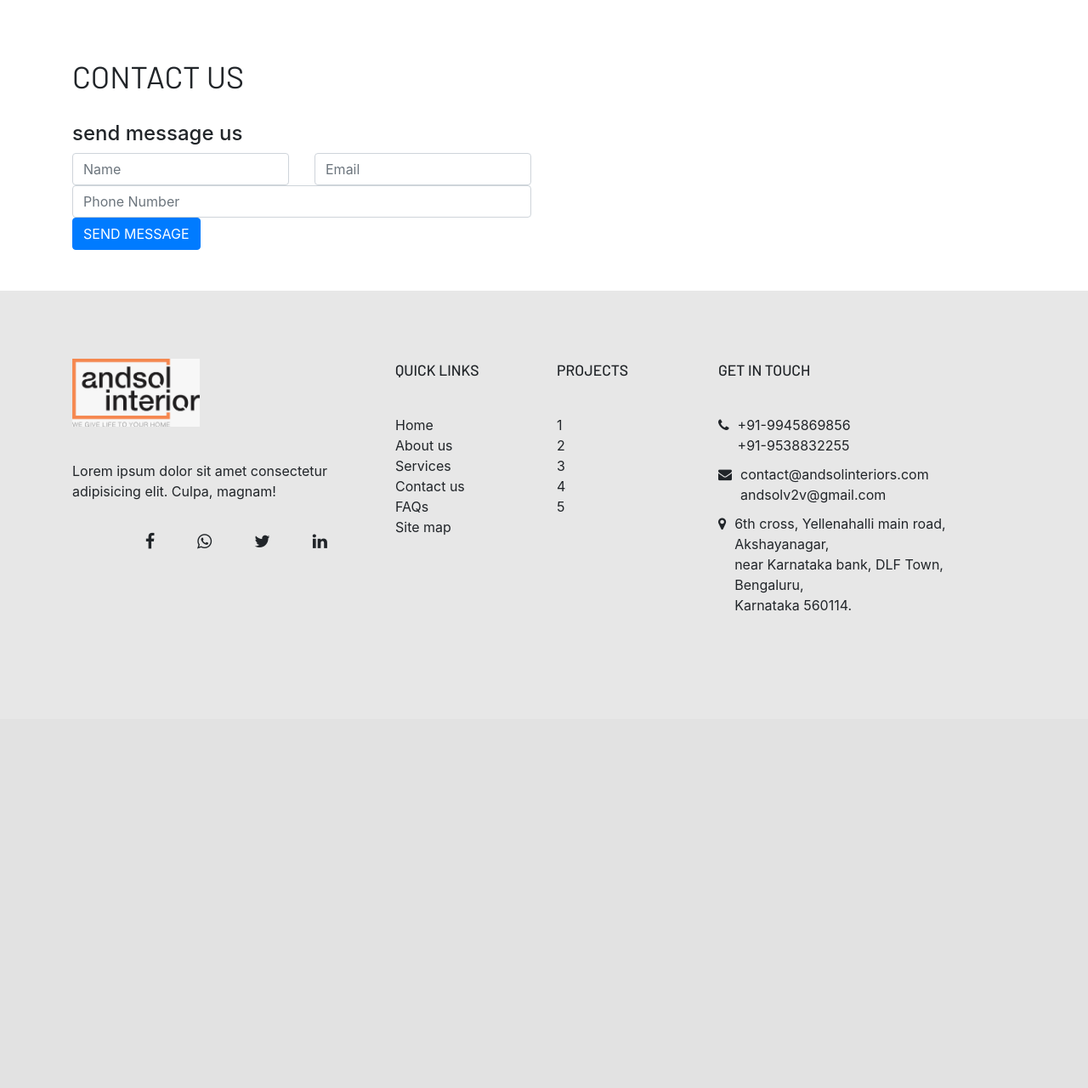
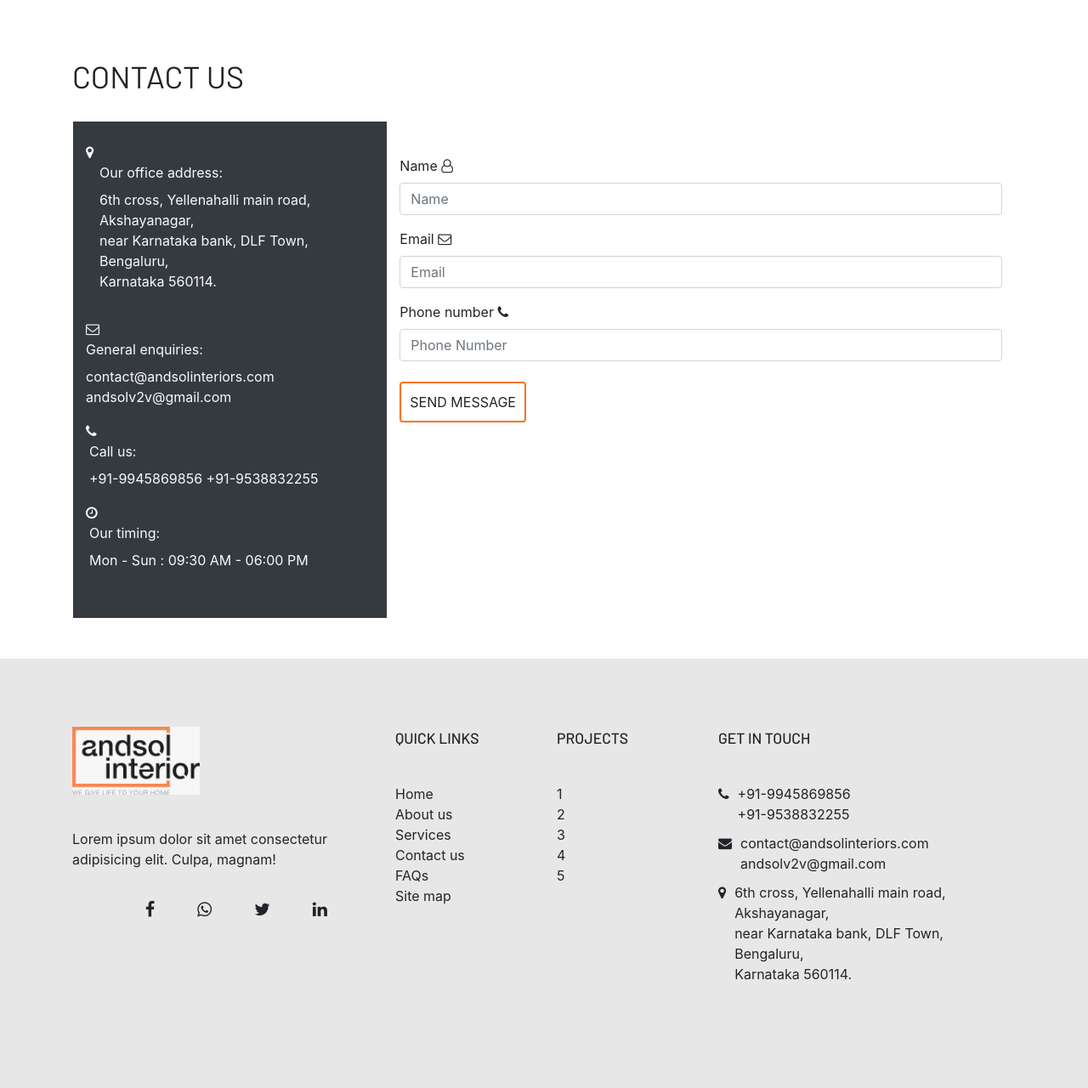
Before and after one commit to rohitsraj12/andsol-interiors, a PHP site: page /contact.php in a window 1280 px wide. Shown: the part 804-2084 px from the top of the page at 85% size. Before the commit the page ends 1523 px from the top, so only its background shows below. Run offline with PHP 8.4, Linux system fonts and the light colour scheme.

Commit message:
Update contact.php

```diff
--- a/public/contact.php
+++ b/public/contact.php
@@ -67,30 +67,93 @@
                             </h2>
                         </div>
                         <!-- end wrap header -->
-                        <div class="row">
-                            <article class="col-sm-6">
-                                <div class="article__header">
-                                    <h4>send message us</h4>
+                        <div class="wrap__contact-section">
+                            <div class="row px-3">
+                                <article class="col-sm-4 py-4 bg-dark text-light">
+                                    <!-- <div class="article__header pb-4">
+                                        <h4 class="section__sub-header">Contact details</h4>
+                                    </div> -->
+                                    <div class="article__body">
+                                        <ul class="contact__details">
+                                            <li class="pb-3">
+                                                <div class="contact__details-icon">
+                                                    <i class="fa fa-map-marker mr-3" aria-hidden="true"></i>
                                                 </div>
+                                                <div class="pl-3">
+                                                    <span class="mb-2 d-block span__header">Our office address:</span>
+                                                    <address class="">
+                                                        6th cross, Yellenahalli main road, Akshayanagar,</br> near Karnataka bank, DLF Town, Bengaluru,</br> Karnataka 560114.
+                                                    </address>
+                                                </div>
+
+                                            </li>
+                                            <li class="pb-3">
+                                                <div class="contact__details-icon">
+                                                    <i class="fa fa-envelope-o mr-3" aria-hidden="true"></i>
+                                                </div>
+                                                <div>
+                                                    <span class="mb-2 d-block span__header">General enquiries:</span>
+                                                    <a class="contact__details-link text-light" href="mailto:contact@andsolinteriors.com" target="_blank">contact@andsolinteriors.com</a>
+                                                    <a class="contact__details-link text-light" href="mailto:andsolv2v@gmail.com" target="_blank">andsolv2v@gmail.com</a>
+                                                </div>
+
+                                            </li>
+                                            <li class="pb-3">
+                                                <div class="contact__details-icon">
+                                                    <i class="fa fa-phone mr-3" aria-hidden="true"></i>
+
+                                                </div>
+                                                <div class="pl-1">
+                                                    <span class="mb-2 d-block span__header">Call us:</span>
+                                                    <a class="contact__details-link text-light" class="" href="tel:9945869856" target="_blank">+91-9945869856</a>
+                                                    <a class="contact__details-link text-light" class="" href="tel:9538832255" target="_blank">+91-9538832255</a>
+                                                </div>
+
+                                            </li>
+                                            <li class="pb-3">
+                                                <div class="contact__details-icon">
+                                                    <i class="fa fa-clock-o mr-3" aria-hidden="true"></i>
+                                                </div>
+                                                    <div class="pl-1">
+                                                    <span class="mb-2 d-block span__header">Our timing:</span>
+                                                    <span > Mon - Sun : 09:30 AM - 06:00 PM</span>
+                                                    </div>
+
+                                            </li>
+                                        </ul>
+                                    </div>
+                                </article>
+                                <article class="col-sm-8 py-4">
+                                    <!-- <div class="article__header">
+
+                                        <h4 class="section__sub-header">send message us</h4>
+                                    </div> -->
                                     <div class="article__body">
-                                <form class="row g-3">
-                                    <div class="col-md-6">
-                                        <input type="text" class="form-control" id="inputEmail4" placeholder="Name">
+                                    <form class="row g-3" method="POST" action="">
+                                        <div class="col-12 pt-3">
+                                            <label for="inputName" class="form-label">Name</label>
+                                            <i class="fa fa-user-o contact__form-icon" aria-hidden="true"></i>
+                                            <input type="text" class="form-control" id="inputName" placeholder="Name" name="name">
                                         </div>
-                                    <div class="col-md-6">
-                                        <input type="email" class="form-control" id="inputPassword4" placeholder="Email">
+                                        <div class="col-12 pt-3">
+                                            <label for="inputEmail" class="form-label">Email</label>
+                                            <i class="fa fa-envelope-o contact__form-icon" aria-hidden="true"></i>
+                                            <input type="email" class="form-control" id="inputEmail" placeholder="Email" name="email">
                                         </div>
-                                    <div class="col-12">
-                                        <input type="text" class="form-control" id="inputAddress" placeholder="Phone Number">
+                                        <div class="col-12 pt-3">
+                                            <label for="inputPhone" class="form-label">Phone number</label>
+                                            <i class="fa fa-phone contact__form-icon" aria-hidden="true"></i>
+                                            <input type="text" class="form-control" id="inputPhone" placeholder="Phone Number" name="phone">
                                         </div>
-                                    <div class="col-12">
-                                        <button type="submit" class="btn btn-primary">SEND MESSAGE</button>
+                                        <div class="col-12 pt-4">
+                                            <input type="submit" class="btn btn__primary" value="SEND MESSAGE">
                                         </div>
                                     </form>
                                     </div>
                                 </article>
-                            <article class="col-sm-6"></article>
                             </div>
+                        </div>
+
                     </div>
                 </section>
             </main>
```
Lines whose indentation alone changed are shown as unchanged.
